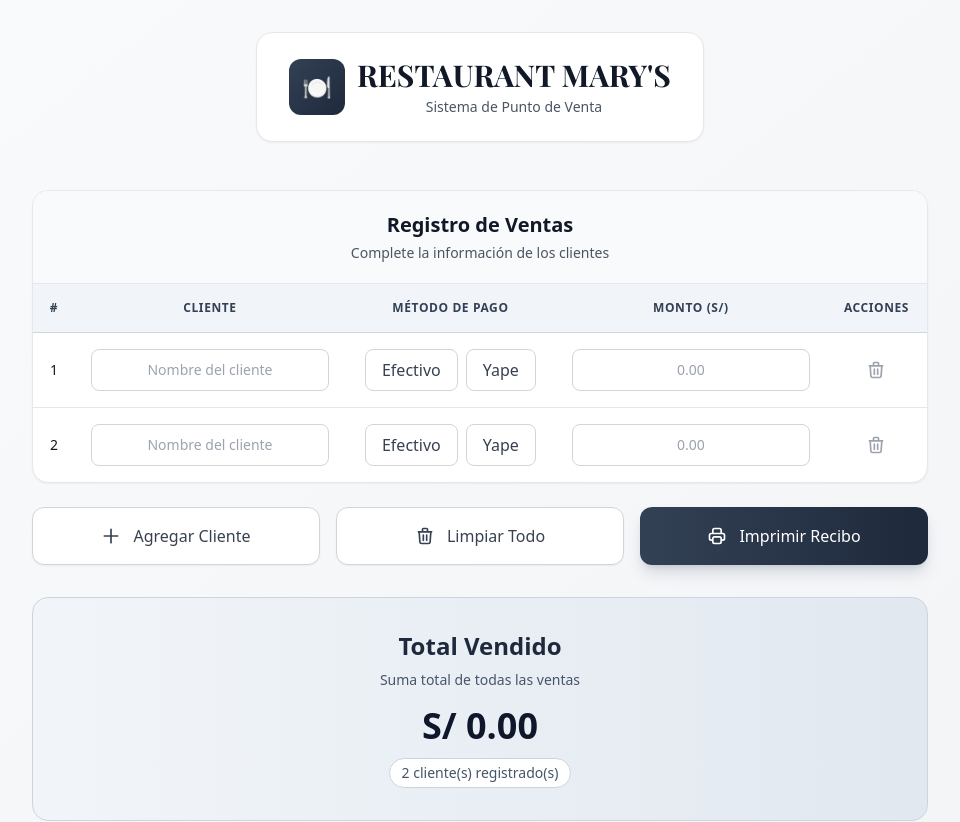
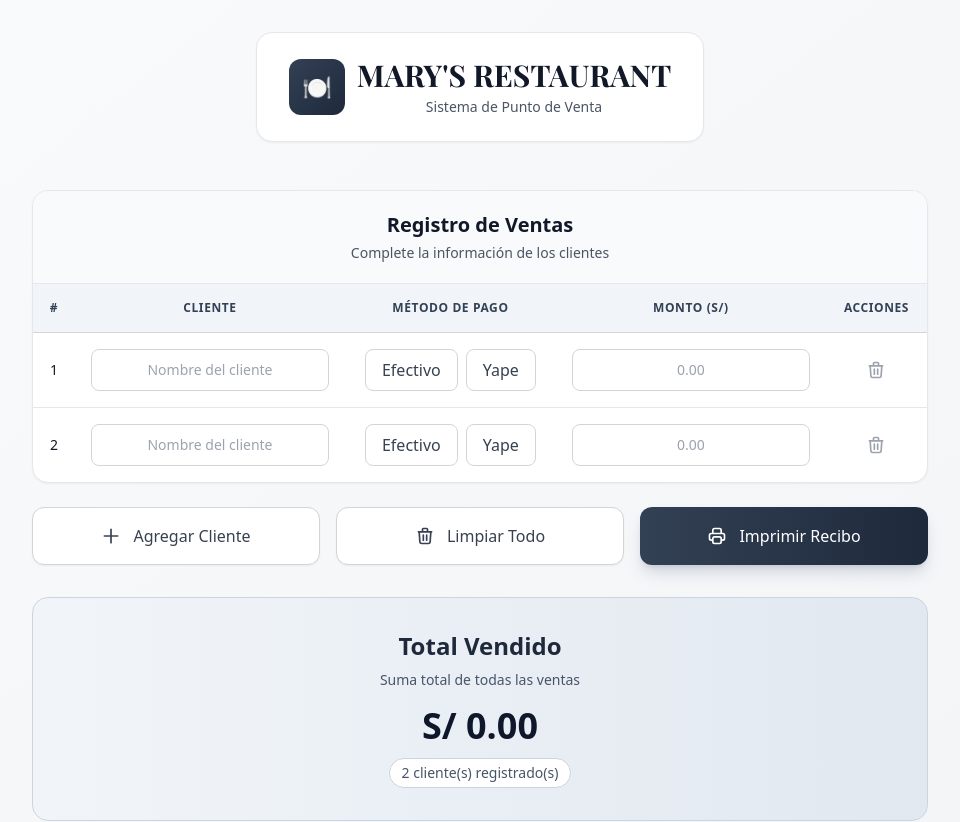
Before and after one commit to z01aux/restaurant-pos, a React (Vite) app: page / in a window 1280 px wide. Shown: the top 822 px of the page, without its empty margins (160-1120 px from the left). Built offline with nearby package versions, Linux system fonts and the light colour scheme.

Commit message:
Update RestaurantPOS.tsx

```diff
--- a/src/components/RestaurantPOS.tsx
+++ b/src/components/RestaurantPOS.tsx
@@ -232,7 +232,7 @@ const RestaurantPOS: React.FC = () => {
                 <span className="text-white text-2xl">🍽️</span>
               </div>
               <div>
-                <h1 className="text-3xl font-bold text-gray-900 font-playfair">RESTAURANT MARY'S</h1>
+                <h1 className="text-3xl font-bold text-gray-900 font-playfair">MARY'S RESTAURANT</h1>
                 <p className="text-gray-600 text-sm mt-1">Sistema de Punto de Venta</p>
               </div>
             </div>
```
